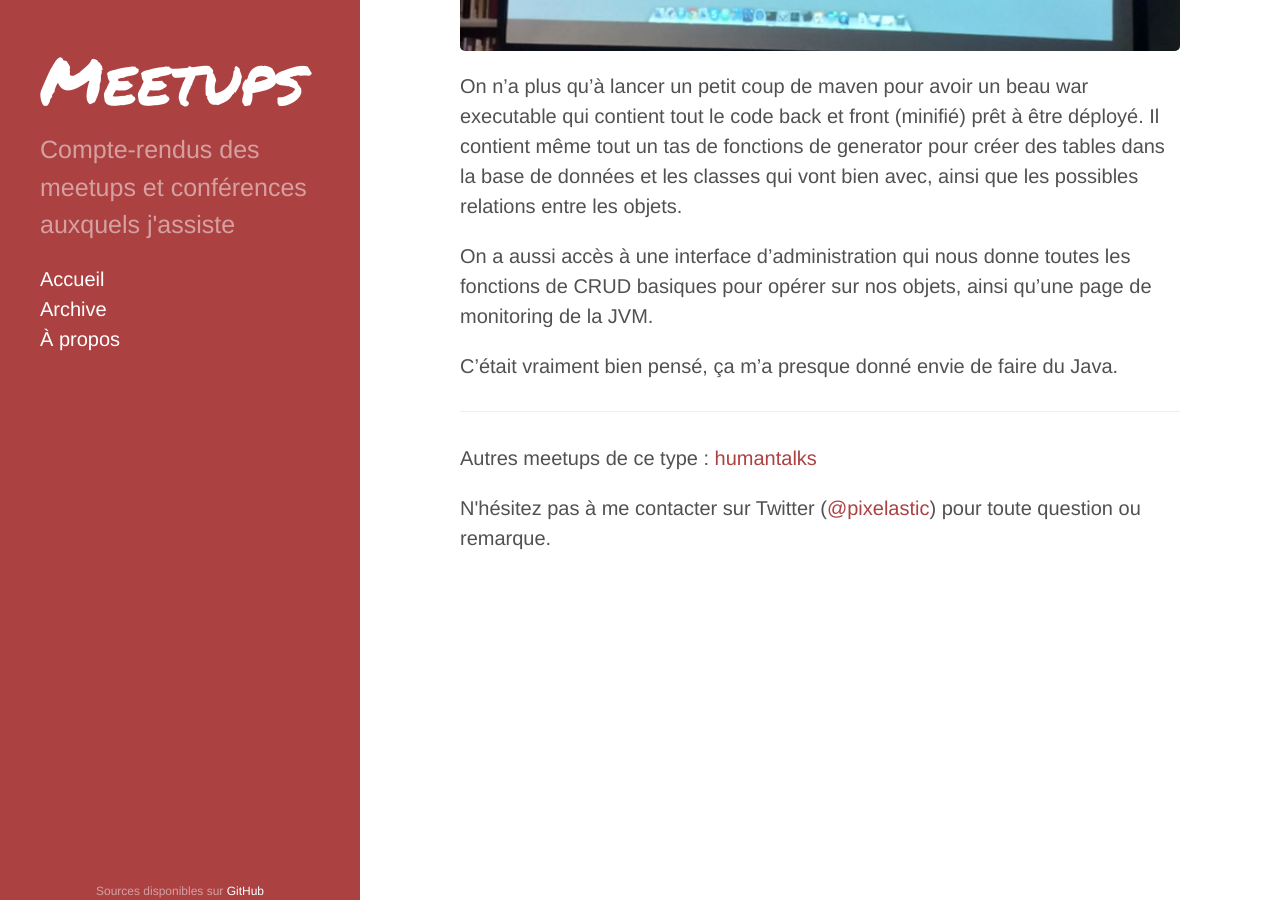
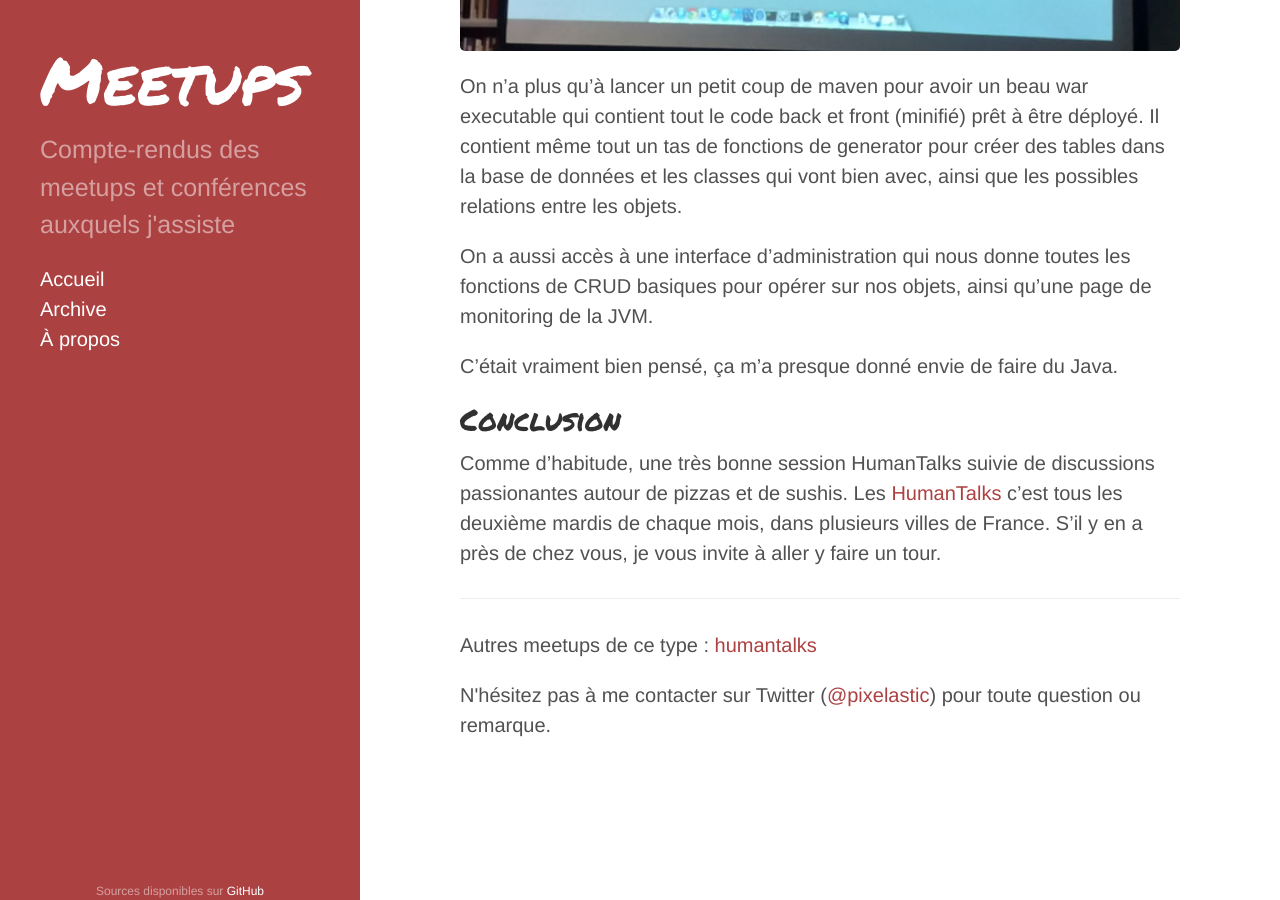
Before and after one commit to pixelastic/meetups.pixelastic.com, a Jekyll site: the page built from _posts/2014-10-14-humantalks-octobre-2014.md, in a window 1280 px wide and 900 px high, scrolled down 6816 px. Built offline with Jekyll 4.4.1, drawn with Linux system fonts in a browser that asks for light colours; Markdown is read by kramdown in place of the engine named in the settings.

Commit message:
Adding conclusion.

```diff
--- a/_posts/2014-10-14-humantalks-octobre-2014.md
+++ b/_posts/2014-10-14-humantalks-octobre-2014.md
@@ -206,3 +206,11 @@ fonctions de CRUD basiques pour opérer sur nos objets, ainsi qu'une page de
 monitoring de la JVM.
 
 C'était vraiment bien pensé, ça m'a presque donné envie de faire du Java.
+
+## Conclusion
+
+Comme d'habitude, une très bonne session HumanTalks suivie de discussions
+passionantes autour de pizzas et de sushis. Les
+[HumanTalks](http://humantalks.com/) c'est tous les
+deuxième mardis de chaque mois, dans plusieurs villes de France. S'il y en
+a près de chez vous, je vous invite à aller y faire un tour.
```
